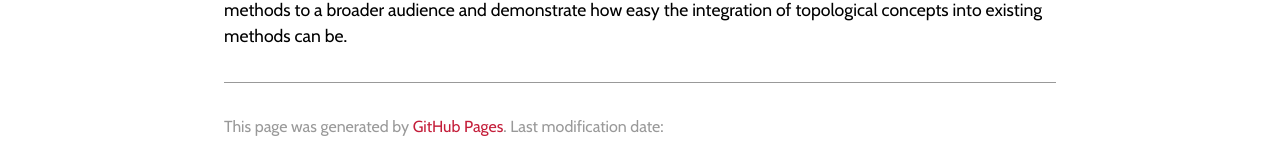
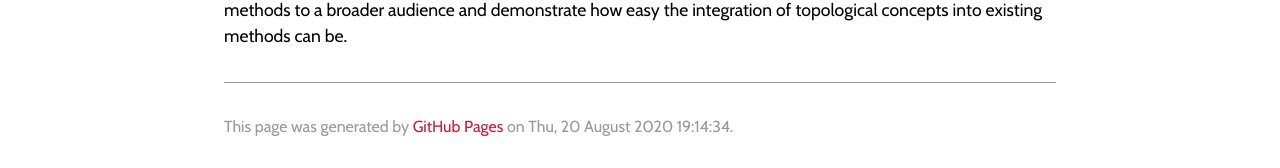
Before and after one commit to tda-in-ml/tda-in-ml.github.io, a Jekyll site: the page built from index.md, in a window 1280 px wide. Shown: the part 1036-1204 px from the top of the page. Built offline with Jekyll 4.4.1, drawn with Linux system fonts in a browser that asks for light colours; our own code applies the rules of GitHub Pages for plain Markdown files.

Commit message:
Turns out that external plugins are not supported
This is somewhat of a bummer, so I am content with just displaying the
last time the page was built, which is better than nothing.

```diff
--- a/Gemfile
+++ b/Gemfile
@@ -3,4 +3,3 @@ source 'https://rubygems.org'
 gem 'github-pages'
 gem 'jekyll'
 gem 'jekyll-seo-tag'
-gem "jekyll-last-modified-at"
--- a/_config.yml
+++ b/_config.yml
@@ -12,6 +12,5 @@ markdown: kramdown
 
 plugins:
   - jekyll-seo-tag
-  - jekyll-last-modified-at
 
 exclude: ['README.md', 'Gemfile', 'Gemfile.lock']
--- a/_layouts/default.html
+++ b/_layouts/default.html
@@ -39,8 +39,9 @@
       {{ content }}
 
       <footer class="site-footer">
-        <span class="site-footer-credits">This page was generated by <a href="https://pages.github.com">GitHub Pages</a>.
-          Last modification date: {{ page.last_modified_at | date: '%a, %d %B %Y %H:%M:%S'}}</span>
+        <span class="site-footer-credits">This page was generated by <a href="https://pages.github.com">GitHub Pages</a>
+          on {{ site.time | date: '%a, %d %B %Y %H:%M:%S'}}.
+        </span>
       </footer>
     </main>
   </body>
```
